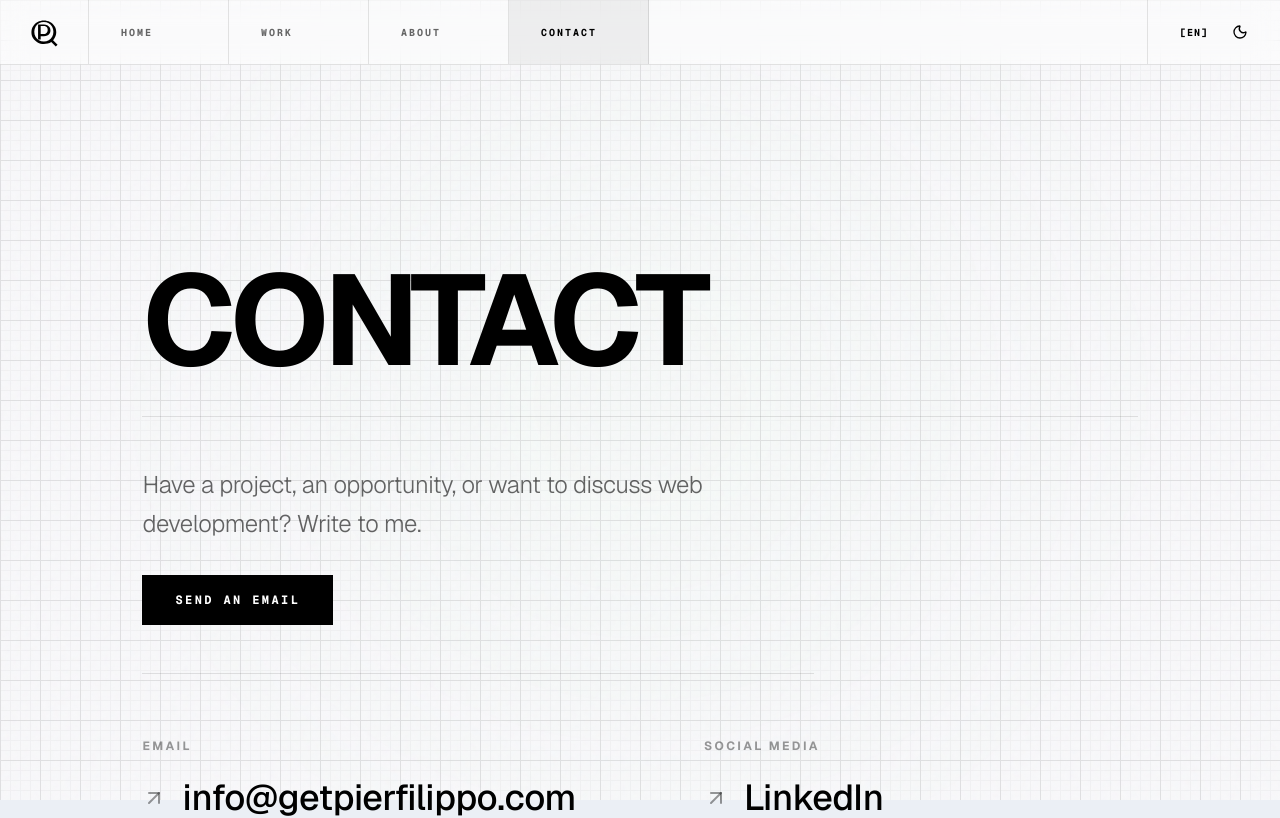
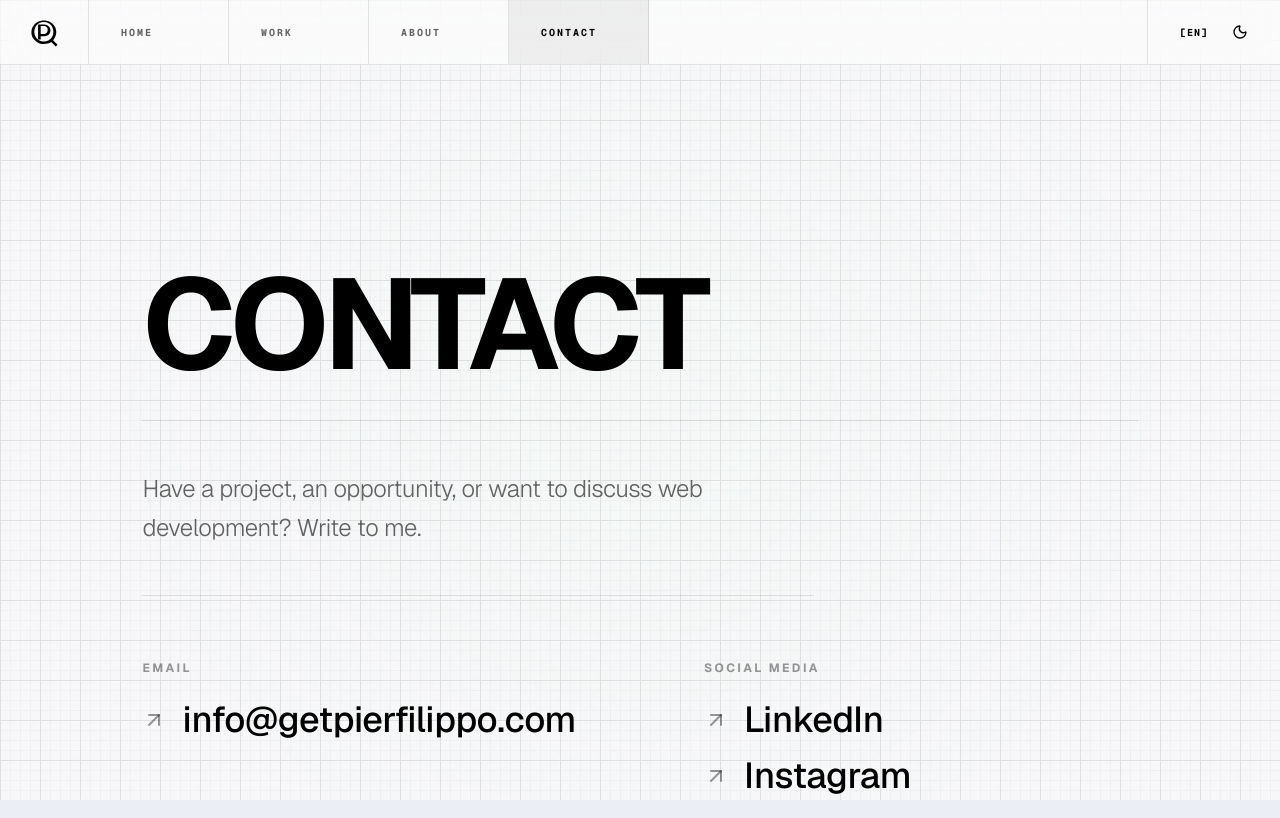
Before and after one commit to pierquarta25/getpierfilippo.com, a Next.js app: page /contact in a window 1280 px wide. Shown: the top 818 px of the page. Built offline with nearby package versions, Linux system fonts and the light colour scheme.

Commit message:
style: remove contact email button and keep intro text

```diff
--- a/src/components/sharlee/ContactSection.tsx
+++ b/src/components/sharlee/ContactSection.tsx
@@ -14,16 +14,10 @@ export const ContactSection = () => {
           {t('contact.title')}
         </h2>
 
-        <div className="mb-16 max-w-2xl flex flex-col items-start gap-8 border-b border-black/10 dark:border-white/10 pb-12">
+        <div className="mb-16 max-w-2xl border-b border-black/10 dark:border-white/10 pb-12">
           <p className="text-xl md:text-2xl text-black/60 dark:text-white/60 font-light leading-relaxed">
             {t('contact.subtitle')}
           </p>
-          <a
-            href="mailto:info@getpierfilippo.com"
-            className="inline-flex items-center justify-center gap-3 bg-black dark:bg-white text-white dark:text-black hover:opacity-90 transition-all px-8 py-4 text-xs font-mono font-bold tracking-[0.2em] uppercase rounded-none border border-black dark:border-white w-full sm:w-auto text-center"
-          >
-            {t('contact.button')}
-          </a>
         </div>
 
         <div className="grid grid-cols-1 md:grid-cols-2 gap-16 md:gap-32">
--- a/src/lib/LanguageContext.tsx
+++ b/src/lib/LanguageContext.tsx
@@ -38,7 +38,6 @@ const translations: Record<Language, Record<string, string>> = {
     'work.category.mobile': 'Applicazione Mobile-First',
     'contact.title': 'CONTATTI',
     'contact.subtitle': 'Hai un progetto, un’opportunità o vuoi confrontarti sullo sviluppo web? Scrivimi.',
-    'contact.button': 'Invia un’email',
     'contact.mail': 'EMAIL',
     'contact.social': 'SOCIAL MEDIA',
     'project.visit': 'Visita il sito',
@@ -78,7 +77,6 @@ const translations: Record<Language, Record<string, string>> = {
     'work.category.mobile': 'Mobile-First Application',
     'contact.title': 'CONTACT',
     'contact.subtitle': 'Have a project, an opportunity, or want to discuss web development? Write to me.',
-    'contact.button': 'Send an email',
     'contact.mail': 'EMAIL',
     'contact.social': 'SOCIAL MEDIA',
     'project.visit': 'Visit site',
```
